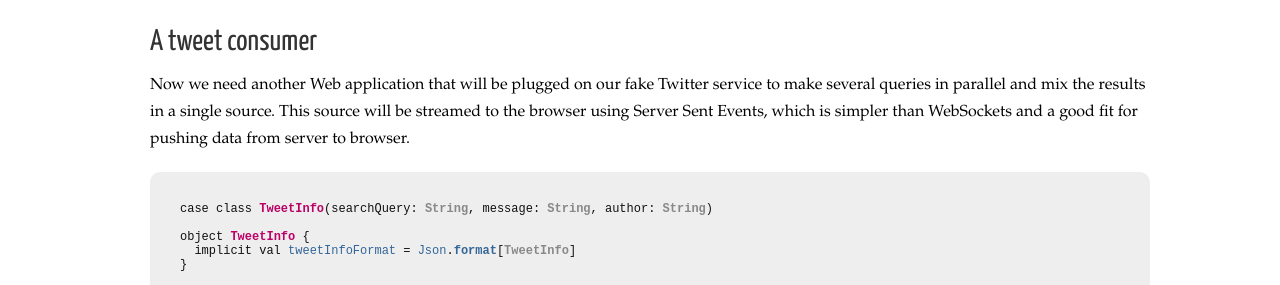
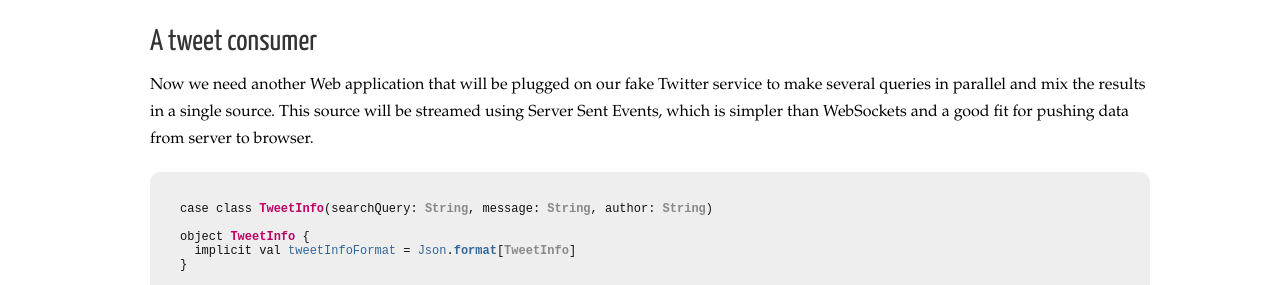
Before and after one commit to loicdescotte/loicdescotte.github.io, a Jekyll site: the page built from _posts/2016-02-05-play25-akka-streams.md, in a window 1280 px wide. Shown: the part 815-1100 px from the top of the page. Built offline with Jekyll 4.4.1, drawn with Linux system fonts in a browser that asks for light colours; nearby versions of some CDN libraries; comment, search, counter and statistics services are not loaded.

Commit message:
Update 2016-02-05-play25-akka-streams.md

````diff
--- a/_posts/2016-02-05-play25-akka-streams.md
+++ b/_posts/2016-02-05-play25-akka-streams.md
@@ -44,7 +44,7 @@ The `tick` method creates a simple source with 1 second of delay between 2 messa
 
 ## A tweet consumer
 
-Now we need another Web application that will be plugged on our fake Twitter service to make several queries in parallel and mix the results in a single source. This source will be streamed to the browser using Server Sent Events, which is simpler than WebSockets and a good fit for pushing data from server to browser.
+Now we need another Web application that will be plugged on our fake Twitter service to make several queries in parallel and mix the results in a single source. This source will be streamed using Server Sent Events, which is simpler than WebSockets and a good fit for pushing data from server to browser.
 
 ```scala
 case class TweetInfo(searchQuery: String, message: String, author: String)
````
